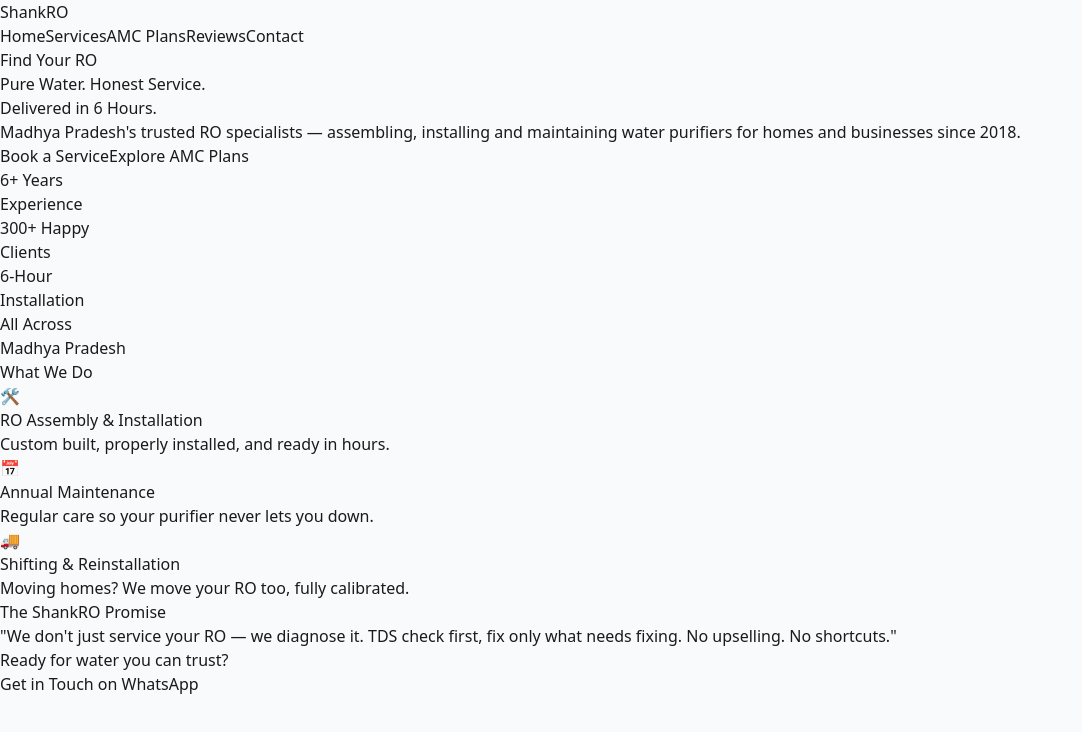
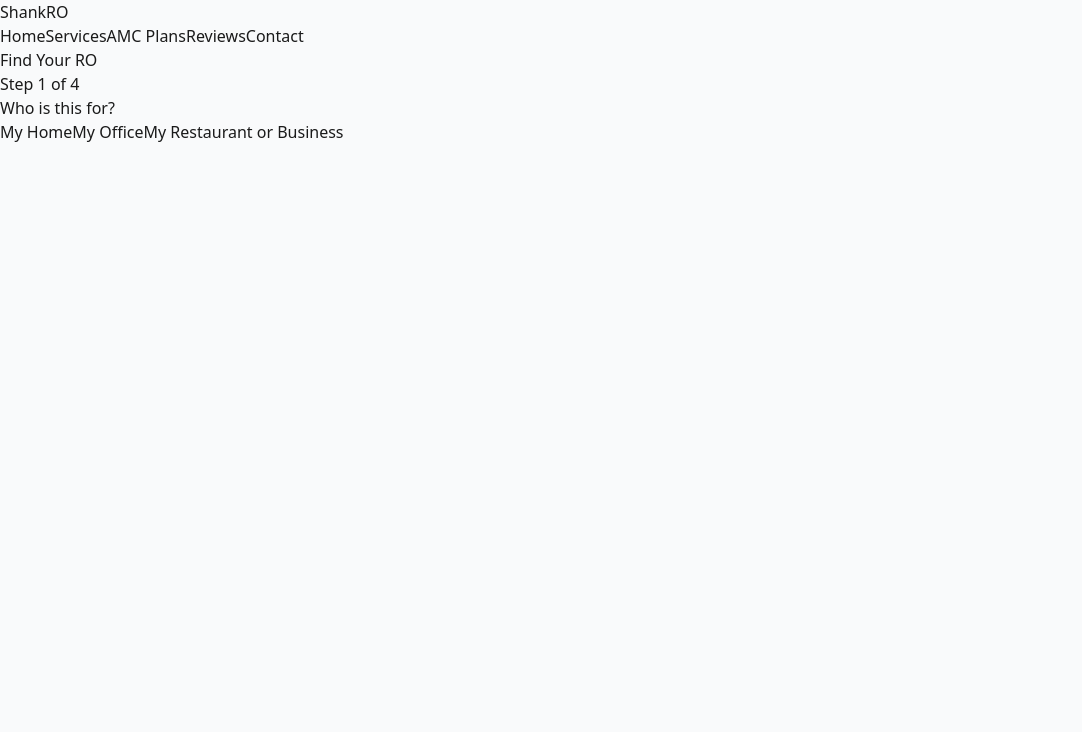
Before and after one commit to lifeisbutquestionable/shankro-website, a Next.js app: page / in a window 1280 px wide. Shown: the top 732 px of the page, without its empty margins (0-1082 px from the left). Built offline with nearby package versions, Linux system fonts and the light colour scheme.

Commit message:
Add files via upload

```diff
--- a/src/app/page.tsx
+++ b/src/app/page.tsx
@@ -1,82 +1,137 @@
-import React from 'react';
+"use client";
+import React, { useState } from 'react';
 import Navbar from '@/components/Navbar';
 
-export default function Home() {
+const quizData = {
+  steps: [
+    {
+      question: "Who is this for?",
+      options: [
+        { text: "My Home", value: "home" },
+        { text: "My Office", value: "office" },
+        { text: "My Restaurant or Business", value: "business" }
+      ]
+    },
+    {
+      question: "How many people use it daily?",
+      options: [
+        { text: "1-3 people", value: "small" },
+        { text: "4-6 people", value: "medium" },
+        { text: "7+ people", value: "large" }
+      ]
+    },
+    {
+      question: "What's your water source?",
+      options: [
+        { text: "Municipal", value: "municipal" },
+        { text: "Borewell", value: "borewell" },
+        { text: "Tanker", value: "tanker" },
+        { text: "Not Sure", value: "unsure" }
+      ]
+    },
+    {
+      question: "What matters most?",
+      options: [
+        { text: "Lowest price", value: "price" },
+        { text: "Best value", value: "value" },
+        { text: "Premium quality", value: "premium" }
+      ]
+    }
+  ],
+  results: {
+    A: {
+      name: "ShankRO Essential",
+      desc: "A standard household RO unit with 5-stage purification. Clean, reliable, budget friendly.",
+      price: "₹3,000 — ₹4,500",
+      amc: "Essential Plan"
+    },
+    B: {
+      name: "ShankRO Care",
+      desc: "A 7-stage unit with mineral cartridge — our most popular household choice.",
+      price: "₹4,500 — ₹6,000",
+      amc: "Care Plan"
+    },
+    C: {
+      name: "ShankRO Prime",
+      desc: "Commercial grade unit with alkaline and copper filtration for high-demand usage.",
+      price: "₹6,000 — ₹7,000+",
+      amc: "Prime Plan"
+    }
+  }
+};
+
+export default function Quiz() {
+  const [step, setStep] = useState(0);
+  const [answers, setAnswers] = useState({});
+  const [result, setResult] = useState(null);
+
+  const handleOption = (value: string) => {
+    const newAnswers = { ...answers, [step]: value };
+    setAnswers(newAnswers);
+
+    if (step < quizData.steps.length - 1) {
+      setStep(step + 1);
+    } else {
+      calculateResult(newAnswers);
+    }
+  };
+
+  const calculateResult = (ans: any) => {
+    if (ans[0] === 'office' || ans[1] === 'large' || ans[3] === 'premium') {
+      setResult(quizData.results.C);
+    } else if (ans[0] === 'home' && (ans[2] === 'borewell' || ans[3] === 'value')) {
+      setResult(quizData.results.B);
+    } else {
+      setResult(quizData.results.A);
+    }
+  };
+
   return (
     <div className="min-h-screen bg-gray-50">
       <Navbar />
-      <section className="py-20 px-6 text-center bg-gradient-to-b from-blue-50 to-gray-50">
-        <h1 className="text-5xl md:text-6xl font-extrabold text-gray-900 mb-6">
-          Pure Water. Honest Service.<br />
-          <span className="text-blue-600">Delivered in 6 Hours.</span>
-        </h1>
-        <p className="text-xl text-gray-600 max-w-2xl mx-auto mb-10">
-          Madhya Pradesh's trusted RO specialists — assembling, installing
-          and maintaining water purifiers for homes and businesses since 2018.
-        </p>
-        <div className="flex flex-wrap justify-center gap-4">
-          <a href="/contact" className="bg-blue-600 text-white px-8 py-4 rounded-full text-lg font-bold hover:bg-blue-700 transition">
-            Book a Service
-          </a>
-          <a href="/plans" className="bg-white text-blue-600 border-2 border-blue-600 px-8 py-4 rounded-full text-lg font-bold hover:bg-blue-50 transition">
-            Explore AMC Plans
-          </a>
+      <main className="max-w-3xl mx-auto py-20 px-6">
+        <div className="bg-white p-8 md:p-12 rounded-3xl shadow-sm border border-gray-100">
+          {!result ? (
+            <div className="text-center">
+              <div className="mb-8 flex justify-center">
+                <div className="text-sm font-bold text-blue-600 uppercase tracking-widest">Step {step + 1} of 4</div>
               </div>
-      </section>
-      <section className="py-8 bg-white border-y border-gray-200">
-        <div className="max-w-6xl mx-auto px-6 grid grid-cols-2 md:grid-cols-4 gap-4 text-center">
-          <div className="p-4">
-            <p className="text-2xl font-bold text-gray-800">6+ Years</p>
-            <p className="text-gray-500">Experience</p>
-          </div>
-          <div className="p-4">
-            <p className="text-2xl font-bold text-gray-800">300+ Happy</p>
-            <p className="text-gray-500">Clients</p>
-          </div>
-          <div className="p-4">
-            <p className="text-2xl font-bold text-gray-800">6-Hour</p>
-            <p className="text-gray-500">Installation</p>
-          </div>
-          <div className="p-4">
-            <p className="text-2xl font-bold text-gray-800">All Across</p>
-            <p className="text-gray-500">Madhya Pradesh</p>
+              <h2 className="text-3xl font-bold mb-10">{quizData.steps[step].question}</h2>
+              <div className="grid grid-cols-1 gap-4">
+                {quizData.steps[step].options.map((opt, idx) => (
+                  <button
+                    key={idx}
+                    onClick={() => handleOption(opt.value)}
+                    className="p-4 text-left rounded-xl border-2 border-gray-100 hover:border-blue-600 hover:bg-blue-50 transition font-medium text-lg"
+                  >
+                    {opt.text}
+                  </button>
+                ))}
               </div>
             </div>
-      </section>
-      <section className="py-20 px-6 max-w-6xl mx-auto">
-        <h2 className="text-3xl font-bold text-center mb-12">What We Do</h2>
-        <div className="grid md:grid-cols-3 gap-8">
-          <div className="bg-white p-8 rounded-2xl shadow-sm border border-gray-100 hover:shadow-md transition">
-            <div className="text-4xl mb-4">🛠️</div>
-            <h3 className="text-xl font-bold mb-2">RO Assembly & Installation</h3>
-            <p className="text-gray-600">Custom built, properly installed, and ready in hours.</p>
+          ) : (
+            <div className="text-center">
+              <div className="text-5xl mb-6">🎉</div>
+              <h2 className="text-3xl font-bold mb-2">We Recommend: {result.name}</h2>
+              <p className="text-gray-600 mb-6 text-lg">{result.desc}</p>
+              <div className="bg-blue-50 p-6 rounded-2xl mb-8 inline-block w-full max-w-md">
+                <div className="text-gray-500 mb-1">Estimated Price</div>
+                <div className="text-2xl font-bold text-blue-700 mb-4">{result.price}</div>
+                <div className="text-gray-500 mb-1">Suggested Maintenance</div>
+                <div className="font-semibold">{result.amc}</div>
               </div>
-          <div className="bg-white p-8 rounded-2xl shadow-sm border border-gray-100 hover:shadow-md transition">
-            <div className="text-4xl mb-4">📅</div>
-            <h3 className="text-xl font-bold mb-2">Annual Maintenance</h3>
-            <p className="text-gray-600">Regular care so your purifier never lets you down.</p>
-          </div>
-          <div className="bg-white p-8 rounded-2xl shadow-sm border border-gray-100 hover:shadow-md transition">
-            <div className="text-4xl mb-4">🚚</div>
-            <h3 className="text-xl font-bold mb-2">Shifting & Reinstallation</h3>
-            <p className="text-gray-600">Moving homes? We move your RO too, fully calibrated.</p>
+              <div className="space-y-4">
+                <a href="/contact" className="block w-full bg-blue-600 text-white py-4 rounded-xl font-bold text-lg hover:bg-blue-700 transition">
+                  Book Your Unit Now
+                </a>
+                <p className="text-gray-500 italic text-sm">
+                  "Not convinced by your result? Call Shashank directly and he'll give you an honest recommendation in 5 minutes."
+                </p>
               </div>
             </div>
-      </section>
-      <section className="py-20 px-6 bg-blue-600 text-white text-center">
-        <div className="max-w-3xl mx-auto">
-          <h2 className="text-3xl font-bold mb-6">The ShankRO Promise</h2>
-          <p className="text-2xl italic font-light leading-relaxed">
-            "We don't just service your RO — we diagnose it. TDS check first, fix only what needs fixing. No upselling. No shortcuts."
-          </p>
+          )}
         </div>
-      </section>
-      <section className="py-20 px-6 text-center">
-        <h2 className="text-3xl font-bold mb-8">Ready for water you can trust?</h2>
-        <a href="https://wa.me/your-number" className="bg-green-500 text-white px-10 py-4 rounded-full text-xl font-bold hover:bg-green-600 transition inline-flex items-center">
-          Get in Touch on WhatsApp
-        </a>
-      </section>
+      </main>
     </div>
   );
 }
```
Lines whose indentation alone changed are shown as unchanged.
